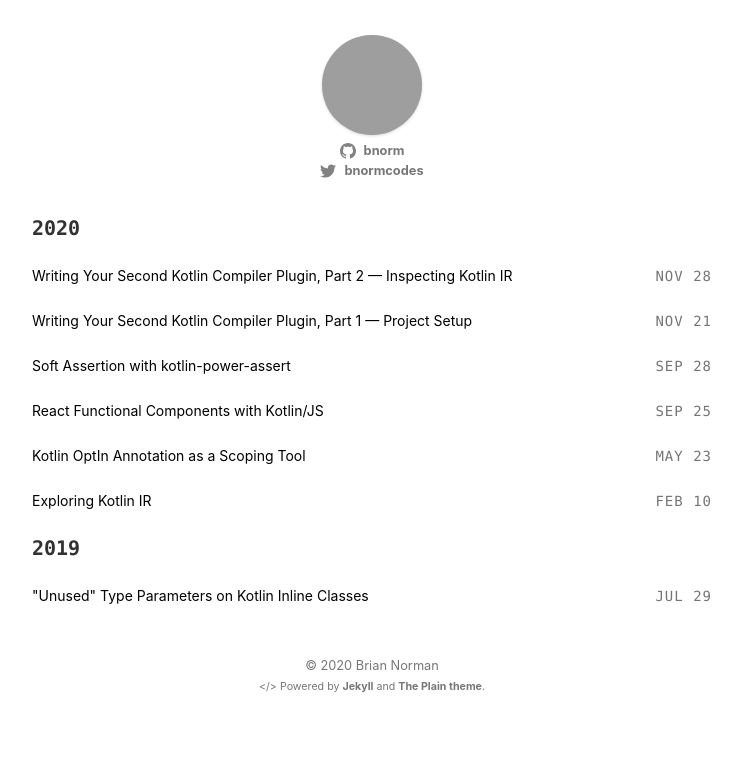
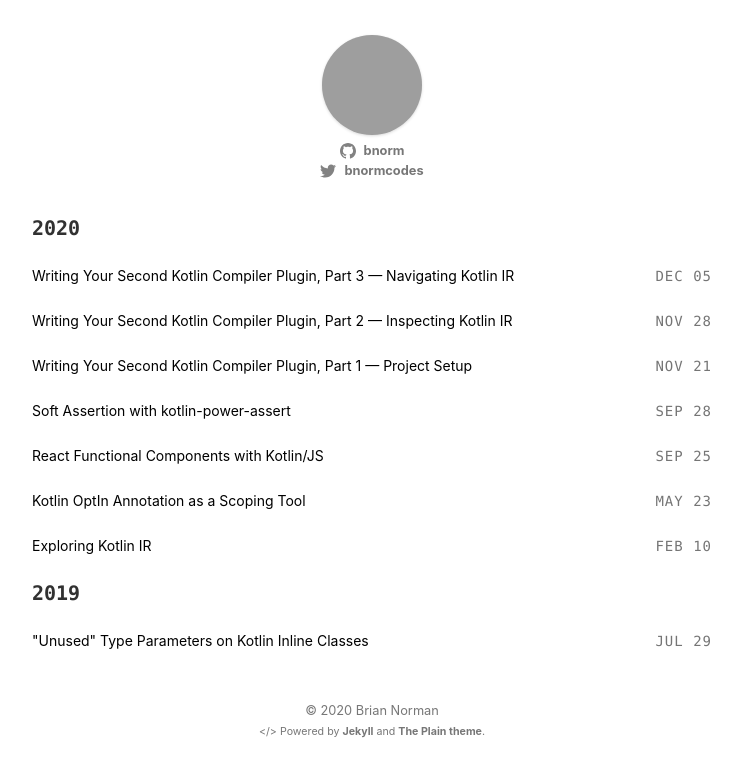
Before and after one commit to bnorm/blog.bnorm.dev, a Jekyll site: the page built from index.html, in a window 1280 px wide, cut to the strip 0-777 px from the top of the page. Shown: the whole strip, without its empty margins (268-1009 px from the left). Built offline with Jekyll 4.4.1, drawn with Linux system fonts in a browser that asks for light colours; some of the changed lines change nothing that is shown; grey boxes are pictures that could not be loaded.

Commit message:
Part 3 for writing compiler plugin

````diff
--- a/_posts/2020-11-21-writing-your-second-compiler-plugin-part-1.md
+++ b/_posts/2020-11-21-writing-your-second-compiler-plugin-part-1.md
@@ -19,9 +19,10 @@ parts we will explore navigating and transforming Kotlin IR.
 
 - [Part 1 - Project Setup][Part 1]
 - [Part 2 - Inspecting Kotlin IR][Part 2]
-- Part 3 - Navigating Kotlin IR
-- Part 4 - Transforming Kotlin IR
-- Part 5 - ?
+- [Part 3 - Navigating Kotlin IR][Part 3]
+- Part 4 - Building Kotlin IR
+- Part 5 - Transforming Kotlin IR
+- Part 6 - ?
 - Part ? - Publishing a Kotlin Compiler Plugin
 
 # Setup
@@ -309,6 +310,7 @@ this up, you can use the [GitHub template] I created when writing this article.
 [Writing Your First Kotlin Compiler Plugin]: https://www.youtube.com/watch?v=w-GMlaziIyo
 [Part 1]: https://blog.bnorm.dev/writing-your-second-compiler-plugin-part-1
 [Part 2]: https://blog.bnorm.dev/writing-your-second-compiler-plugin-part-2
+[Part 3]: https://blog.bnorm.dev/writing-your-second-compiler-plugin-part-3
 [Gradle plugin]: https://github.com/bnorm/kotlin-ir-plugin-template/tree/medium-part1/kotlin-ir-plugin-gradle
 [define with Gradle]: https://github.com/bnorm/kotlin-ir-plugin-template/blob/medium-part1/kotlin-ir-plugin-gradle/build.gradle.kts
 [buildconfig]: https://github.com/gmazzo/gradle-buildconfig-plugin
--- a/_posts/2020-11-28-writing-your-second-compiler-plugin-part-2.md
+++ b/_posts/2020-11-28-writing-your-second-compiler-plugin-part-2.md
@@ -15,9 +15,10 @@ part we will drive right into the structure of Kotlin IR and what it looks like.
 
 - [Part 1 - Project Setup][Part 1]
 - [Part 2 - Inspecting Kotlin IR][Part 2]
-- Part 3 - Navigating Kotlin IR
-- Part 4 - Transforming Kotlin IR
-- Part 5 - ?
+- [Part 3 - Navigating Kotlin IR][Part 3]
+- Part 4 - Building Kotlin IR
+- Part 5 - Transforming Kotlin IR
+- Part 6 - ?
 - Part ? - Publishing a Kotlin Compiler Plugin
 
 # Foundation
@@ -169,6 +170,7 @@ statement in Kotlin IR look like? (hint: how are `when` and `if` similar?)
 [Kotlin compatibility]: https://kotlinlang.org/docs/reference/evolution/components-stability.html
 [Part 1]: https://blog.bnorm.dev/writing-your-second-compiler-plugin-part-1
 [Part 2]: https://blog.bnorm.dev/writing-your-second-compiler-plugin-part-2
+[Part 3]: https://blog.bnorm.dev/writing-your-second-compiler-plugin-part-3
 [abstract syntax tree]: https://en.wikipedia.org/wiki/Abstract_syntax_tree
 [IrElement]: https://github.com/JetBrains/kotlin/blob/1.4.20/compiler/ir/ir.tree/src/org/jetbrains/kotlin/ir/IrElement.kt
 [statement-vs-expression]: https://blog.kotlin-academy.com/kotlin-programmer-dictionary-statement-vs-expression-e6743ba1aaa0
--- /dev/null
+++ b/_posts/2020-12-05-writing-your-second-compiler-plugin-part-3.md
@@ -0,0 +1,220 @@
+---
+layout: post
+title: Writing Your Second Kotlin Compiler Plugin, Part 3 — Navigating Kotlin IR
+description: Navigating Kotlin IR
+---
+
+> At the time of writing this article, [Kotlin compatibility] for IR backend is in Alpha status and
+> the compiler plugin API is Experimental. As such, information contained in this article about IR
+> and compiler plugins could be out-of-date or incorrect. If official documentation exists, please
+> refer to it first.
+
+Continuing on from [Part 2] where we learned how to inspect Kotlin IR, let's explore how to navigate
+the Kotlin IR tree and inspect specific elements.
+
+- [Part 1 - Project Setup][Part 1]
+- [Part 2 - Inspecting Kotlin IR][Part 2]
+- [Part 3 - Navigating Kotlin IR][Part 3]
+- Part 4 - Building Kotlin IR
+- Part 5 - Transforming Kotlin IR
+- Part 6 - ?
+- Part ? - Publishing a Kotlin Compiler Plugin
+
+# We Got Visitors!
+
+As shown in [Part 2], the Kotlin IR is an [abstract syntax tree] (AST). This means that
+fundamentally when dealing with Kotlin IR, we are dealing with a tree structure. We'll be dealing
+with things like parents, siblings, and children which all implement the same interface,
+[IrElement]. This interface shows us exactly how we will be navigating the Kotlin IR tree: with the
+[visitor pattern]! The [IrElement] interface has 2 functions which enable the visitor pattern.
+
+```kotlin
+fun <R, D> accept(visitor: IrElementVisitor<R, D>, data: D): R
+fun <D> acceptChildren(visitor: IrElementVisitor<Unit, D>, data: D): Unit
+```
+
+Both of these functions take an [IrElementVisitor], which is another interface but with a lot more
+functions. An implementation of the [IrElementVisitor] interface is what allows us to navigate a
+Kotlin IR tree, with the appropriate function being called when visiting that type of element.
+
+# Top To Bottom
+
+If we inspect the default implementations of the functions of [IrElementVisitor] we can learn a
+little about how the different nodes of the Kotlin IR tree are related. For example, lets take a
+look at the `visitClass` function.
+
+```kotlin
+fun visitClass(declaration: IrClass, data: D) = visitDeclaration(declaration, data)
+```
+
+This function accepts an [IrClass] and the default implementation delegates to another function,
+`visitDeclaration`. If you want to perform some operation on every [IrClass], you would provide a
+different implementation for this function. But let's first continue down the call chain and look at
+the `visitDeclaration` function.
+
+```kotlin
+fun visitDeclaration(declaration: IrDeclarationBase, data: D) = visitElement(declaration, data)
+```
+
+This function accepts an [IrDeclarationBase] and the default implementation delegates to yet another
+function, `visitElement`. Because we can call this function with an [IrClass], we know that IrClass
+must implement [IrDeclarationBase]. Finally, the `visitElement` function.
+
+```kotlin
+fun visitElement(element: IrElement, data: D): R
+```
+
+This `visitElement` function is the only function which does not have a default implementation.
+Since [IrElement] is the base interface for all IR elements, it makes sense that all functions in
+[IrElementVisitor] eventually delegate to this `visitElement` function. This function is also what
+helps enable recursion to children of each element!
+
+# Parents & Siblings & Children, Oh My!
+
+To further understand how the [IrElementVisitor] works, we can take a look at how [IrClass]
+implements the 2 functions from [IrElement] which accept a visitor implementation.
+
+```kotlin
+override fun <R, D> accept(visitor: IrElementVisitor<R, D>, data: D): R =
+    visitor.visitClass(this, data)
+
+override fun <D> acceptChildren(visitor: IrElementVisitor<Unit, D>, data: D) {
+    thisReceiver?.accept(visitor, data)
+    typeParameters.forEach { it.accept(visitor, data) }
+    declarations.forEach { it.accept(visitor, data) }
+}
+```
+
+From this example, we can see that the `accept` function simply calls the appropriate visitor
+function. This polymorphic behavior allows a caller to properly handle any [IrElement] simply by
+calling `element.accept(visitor, data)`. This behavior of calling the appropriate visitor function
+is consistent across all element implementations.
+
+The `acceptChildren` calls the `accept` function on each child [IrElement] it contains. As we just
+learned, the `accept` function simply calls the appropriate visitor function. This means that by
+calling `element.acceptChildren(visitor, data)` the visitor will properly handle all children of
+the element. This leads us to how recursion works with the visitor pattern!
+
+Say we had the following visitor implementation.
+
+```kotlin
+class RecursiveVisitor : IrElementVisitor<Unit, Nothing?> {
+  override fun visitElement(element: IrElement, data: Nothing?) {
+    element.acceptChildren(this, data)
+  }
+}
+```
+
+By calling `moduleFragment.accept(RecursiveVisitor(), null)` from an [IrGeneratorExtension]
+[Part 1 - Kotlin Plugin] we would visit every single [IrElement] in the module! Don't believe me?
+Add some print statements and try it for yourself. Can you recreate a simplified version of the
+[dump()] function we looked at in [Part 2]?
+
+# Data In, Data Out
+
+Something we skipped over with [IrElementVisitor] is the 2 type parameters it has, one defining the
+type of the `data` parameter each visit function accepts, and the other defining the return type for
+each visit function.
+
+The input value `data` can be used to pass contextual information throughout the IR navigation. For
+example, this could be the current indent spacing to use when printing out the details of an
+element.
+
+```kotlin
+class StringIndentVisitor : IrElementVisitor<Unit, String> {
+  override fun visitElement(element: IrElement, data: String) {
+    println("$data${render(element)} {")
+    element.acceptChildren(this, "  $data")
+    println("$data}")
+  }
+}
+```
+
+The output type can be used to return a result from accepting the visitor. There are rare occasions
+when this is useful (like IR transformation!) and usually the return type is just `Unit`. However,
+one example might be to find the root parent of an element.
+
+```kotlin
+// Not as efficient as a while loop, but exemplifies how the output type could be used
+class RootParentVisitor : IrElementVisitor<IrDeclarationParent?, Nothing?> {
+  override fun visitElement(element: IrElement, data: Nothing?): IrDeclarationParent? = null
+
+  override fun visitDeclaration(declaration: IrDeclarationBase, data: Nothing?): IrDeclarationParent {
+    val parent = declaration.parent
+    return parent.accept(this, null) ?: parent
+  }
+}
+```
+
+Something interesting to notice, is that the `acceptChildren` only accepts a visitor of type
+`IrElementVisitor<Unit, D>`, which means that when performing recursive operations across all
+children, no data can be returned. If data needs to be returned from a recursive visitor, it is
+common pattern for the visitor to be passed some builder object which can be updated during
+traversal.
+
+```kotlin
+class CollectingVisitor(
+  private val elements: MutableList<IrElement>
+) : IrElementVisitor<Unit, Nothing?> {
+  override fun visitElement(element: IrElement, data: Nothing?) {
+    elements.add(element)
+    element.acceptChildren(this, data)
+  }
+}
+
+fun collect(element: IrElement) = buildList<IrElement> {
+  element.accept(CollectingVisitor(this), null)
+}
+```
+
+# Depth Versus Breadth
+
+The astute reader will have noticed at this point that the visitor pattern I have been explaining is
+just a form of [tree traversal], and more specifically [depth-first traversal]. While it is possible
+to perform a [breadth-first traversal], it is a bit more complicated. Like most breadth-first search
+algorithms a queue of elements must be maintained and the children of the current element must be
+added into that queue after processing the element.
+
+```kotlin
+fun breadthFirstCollect(element: IrElement) = buildList<IrElement> {
+  val queue = ArrayDeque<IrElement>()
+  val visitor = object : IrElementVisitor<Unit, Nothing?> {
+    override fun visitElement(element: IrElement, data: Nothing?) {
+      queue.add(element)
+    }
+  }
+
+  queue.add(element)
+  while (queue.isNotEmpty()) {
+    val current = queue.removeFirst()
+    this.add(current) // add element to collection
+    current.acceptChildren(visitor, null) // add children to element queue
+  }
+}
+```
+
+So while breadth-first traversal is possible, I have not found any use for it when dealing with
+Koltin IR, nor have I noticed any use of it in the Kotlin compiler code base.
+
+---
+
+Hopefully you now have a better understanding of how a Kotlin IR tree can be navigated. Remember, if
+you want to experiment with IR navigation or build your own compiler plugin, check out my [GitHub
+template] for IR based Kotlin compiler plugins!
+
+[Kotlin compatibility]: https://kotlinlang.org/docs/reference/evolution/components-stability.html
+[Part 1]: https://blog.bnorm.dev/writing-your-second-compiler-plugin-part-1
+[Part 1 - Kotlin Plugin]: https://blog.bnorm.dev/writing-your-second-compiler-plugin-part-1#kotlin-plugin
+[Part 2]: https://blog.bnorm.dev/writing-your-second-compiler-plugin-part-2
+[Part 3]: https://blog.bnorm.dev/writing-your-second-compiler-plugin-part-3
+[abstract syntax tree]: https://en.wikipedia.org/wiki/Abstract_syntax_tree
+[IrElement]: https://github.com/JetBrains/kotlin/blob/1.4.20/compiler/ir/ir.tree/src/org/jetbrains/kotlin/ir/IrElement.kt
+[visitor pattern]: https://en.wikipedia.org/wiki/Visitor_pattern
+[IrElementVisitor]: https://github.com/JetBrains/kotlin/blob/1.4.20/compiler/ir/ir.tree/src/org/jetbrains/kotlin/ir/visitors/IrElementVisitor.kt#L23
+[IrClass]: https://github.com/JetBrains/kotlin/blob/1.4.20/compiler/ir/ir.tree/src/org/jetbrains/kotlin/ir/declarations/IrClass.kt#L31
+[IrDeclarationBase]: https://github.com/JetBrains/kotlin/blob/1.4.20/compiler/ir/ir.tree/src/org/jetbrains/kotlin/ir/declarations/IrDeclaration.kt#L48
+[dump()]: https://github.com/JetBrains/kotlin/blob/1.4.20/compiler/ir/ir.tree/src/org/jetbrains/kotlin/ir/util/DumpIrTree.kt#L30
+[tree traversal]: https://en.wikipedia.org/wiki/Tree_traversal
+[depth-first traversal]: https://en.wikipedia.org/wiki/Depth-first_search
+[breadth-first traversal]: https://en.wikipedia.org/wiki/Breadth-first_search
+[GitHub template]: https://github.com/bnorm/kotlin-ir-plugin-template
````
